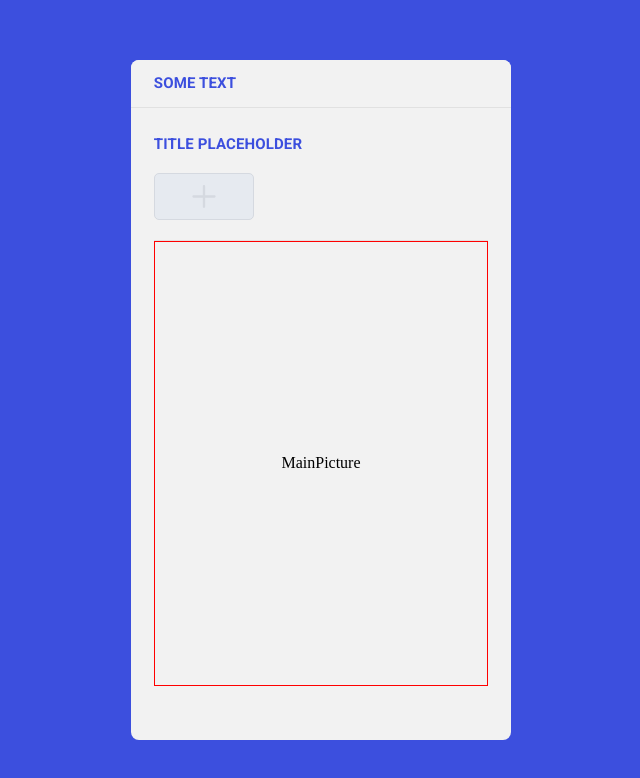
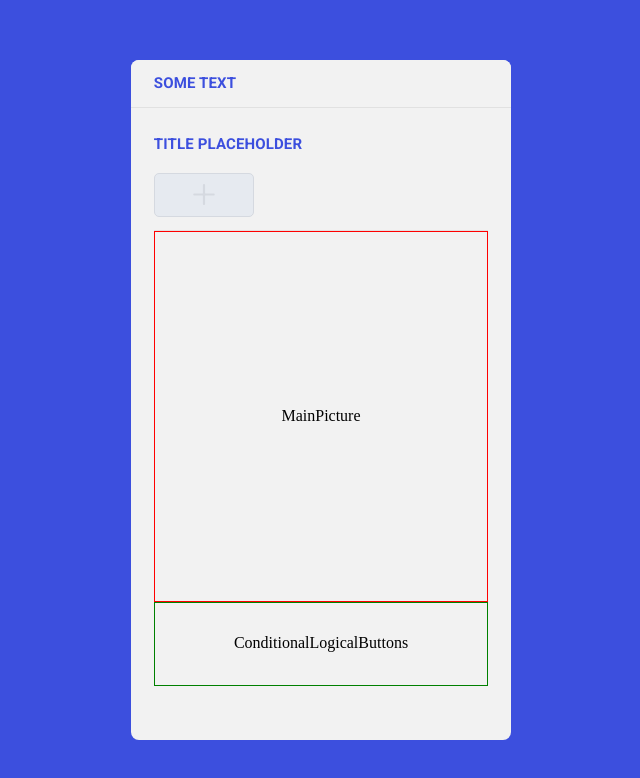
Before and after one commit to dszyszek/image-approval-app, a React app: page / in a window 1280 px wide. Shown: the top 778 px of the page, without its empty margins (319-959 px from the left). Built offline with nearby package versions, Linux system fonts and the light colour scheme.

Commit message:
Use ConditionalLogicalButtons + change ApprovePictures' box heights

```diff
--- a/src/molecules/Header/Header.js
+++ b/src/molecules/Header/Header.js
@@ -1,16 +1,16 @@
 import React from "react";
 import PropTypes from "prop-types";
 
-import defaultStyles, { HeaderWrapperFactory } from "./styles";
+import defaultStyles from "./styles";
 import { Text } from "../../atoms";
-import { merge } from "../../utils";
+import { merge, wrapperFactory } from "../../utils";
 
 const Header = ({ styles, headerText }) => {
   const { wrapper: wrapperStyles, text: textStyles } = merge(
     defaultStyles,
     styles,
   );
-  const HeaderWrapper = HeaderWrapperFactory(wrapperStyles);
+  const HeaderWrapper = wrapperFactory(wrapperStyles);
 
   return (
     <HeaderWrapper>
--- a/src/molecules/Header/styles.js
+++ b/src/molecules/Header/styles.js
@@ -1,6 +1,3 @@
-import styled from "styled-components";
-import { Box } from "@material-ui/core";
-
 const defaultStyles = {
   wrapper: {
     width: "100%",
@@ -10,6 +7,4 @@ const defaultStyles = {
   text: {},
 };
 
-export const HeaderWrapperFactory = (styles) => styled(Box)({ ...styles });
-
 export default defaultStyles;
--- a/src/molecules/LabeledThumbnailSlider/LabeledThumbnailSlider.js
+++ b/src/molecules/LabeledThumbnailSlider/LabeledThumbnailSlider.js
@@ -1,10 +1,10 @@
 import React from "react";
 import PropTypes from "prop-types";
 
-import defaultStyles, { wrapperFactory, defaultImageStyles } from "./styles";
+import defaultStyles, { defaultImageStyles } from "./styles";
 import { Text, Image } from "../../atoms";
 import { PicturesCarousel } from "..";
-import { merge } from "../../utils";
+import { merge, wrapperFactory } from "../../utils";
 
 const LabeledThumbnailSlider = ({ styles, approvedPicturesTitle, images }) => {
   const {
--- a/src/molecules/LabeledThumbnailSlider/styles.js
+++ b/src/molecules/LabeledThumbnailSlider/styles.js
@@ -1,6 +1,3 @@
-import styled from "styled-components";
-import { Box } from "@material-ui/core";
-
 const defaultStyles = {
   wrapper: {
     width: "100%",
@@ -22,9 +19,4 @@ export const defaultImageStyles = {
   img: { width: "50%", height: "50%", fill: "#d5d9e0" },
 };
 
-export const wrapperFactory = (styles) =>
-  styled(Box)({
-    ...styles,
-  });
-
 export default defaultStyles;
--- a/src/molecules/MainPicture/MainPicture.js
+++ b/src/molecules/MainPicture/MainPicture.js
@@ -2,12 +2,13 @@ import React from "react";
 import PropTypes from "prop-types";
 
 import defaultStyles from "./styles";
-import { merge } from "../../utils";
+import { merge, wrapperFactory } from "../../utils";
 
 const MainPicture = ({ styles }) => {
   const { wrapper: wrapperStyles } = merge(defaultStyles, styles);
+  const Wrapper = wrapperFactory(wrapperStyles);
 
-  return <div style={wrapperStyles}>MainPicture</div>;
+  return <Wrapper>MainPicture</Wrapper>;
 };
 
 MainPicture.defaultProps = {
--- a/src/molecules/index.js
+++ b/src/molecules/index.js
@@ -2,3 +2,4 @@ export { Header } from "./Header";
 export { PicturesCarousel } from "../atoms/PicturesCarousel";
 export { LabeledThumbnailSlider } from "./LabeledThumbnailSlider";
 export { MainPicture } from "./MainPicture";
+export { ConditionalLogicalButtons } from "./ConditionalLogicalButtons";
--- a/src/organisms/ApprovePictures/AprovePictures.js
+++ b/src/organisms/ApprovePictures/AprovePictures.js
@@ -1,16 +1,22 @@
 import React from "react";
 import PropTypes from "prop-types";
 
-import defaultStyles, { wrapperFactory } from "./styles";
-import { LabeledThumbnailSlider, MainPicture } from "../../molecules";
-import { toUpperCase, merge } from "../../utils";
+import defaultStyles from "./styles";
+import {
+  LabeledThumbnailSlider,
+  MainPicture,
+  ConditionalLogicalButtons,
+} from "../../molecules";
+import { toUpperCase, merge, wrapperFactory } from "../../utils";
 import { DEFAULT_TITLE } from "./constants";
 
 const ApprovePictures = ({ styles, title, carouselImages }) => {
-  const { wrapper: wrapperStyles, carousel: carouselStyles } = merge(
-    defaultStyles,
-    styles,
-  );
+  const {
+    wrapper: wrapperStyles,
+    carousel: carouselStyles,
+    mainPicture: mainPictureStyles,
+    conditionalLogicalButtons: conditionalLogicalButtonsStyles,
+  } = merge(defaultStyles, styles);
   const Wrapper = wrapperFactory(wrapperStyles);
 
   const approvedPicturesTitle = toUpperCase(title);
@@ -22,7 +28,8 @@ const ApprovePictures = ({ styles, title, carouselImages }) => {
         approvedPicturesTitle={approvedPicturesTitle}
         images={carouselImages}
       />
-      <MainPicture />
+      <MainPicture styles={mainPictureStyles} />
+      <ConditionalLogicalButtons styles={conditionalLogicalButtonsStyles} />
     </Wrapper>
   );
 };
@@ -36,6 +43,8 @@ ApprovePictures.propTypes = {
   styles: PropTypes.shape({
     wrapper: PropTypes.objectOf(PropTypes.string),
     carouselStyles: PropTypes.objectOf(PropTypes.string),
+    mainPicture: PropTypes.objectOf(PropTypes.string),
+    conditionalLogicalButtons: PropTypes.objectOf(PropTypes.string),
   }),
   title: PropTypes.string,
   carouselImages: PropTypes.arrayOf(PropTypes.arrayOf(PropTypes.string)),
--- a/src/organisms/ApprovePictures/styles.js
+++ b/src/organisms/ApprovePictures/styles.js
@@ -1,6 +1,3 @@
-import styled from "styled-components";
-import { Box } from "@material-ui/core";
-
 const defaultStyles = {
   wrapper: {
     width: "100%",
@@ -11,9 +8,4 @@ const defaultStyles = {
   },
 };
 
-export const wrapperFactory = (styles) =>
-  styled(Box)({
-    ...styles,
-  });
-
 export default defaultStyles;
--- a/src/templates/PictureTemplate/styles.js
+++ b/src/templates/PictureTemplate/styles.js
@@ -57,9 +57,8 @@ export const approvePicturesStylesFactory = (theme) => ({
   carousel: {
     wrapper: {
       borderBottom: `1px solid ${theme.custom.border.lightGrey}`,
-      // 100% - margin for each side
       width: "100%",
-      height: "30%",
+      flex: 0.75,
       display: "flex",
       flexDirection: "column",
       alignItems: "center",
@@ -84,6 +83,16 @@ export const approvePicturesStylesFactory = (theme) => ({
       alignItems: "center",
     },
   },
+  mainPicture: {
+    wrapper: {
+      flex: 2.25,
+    },
+  },
+  conditionalLogicalButtons: {
+    wrapper: {
+      flex: 0.5,
+    },
+  },
 });
 
 export const MainBox = withTheme(styled(Box)`
--- a/src/utils/index.js
+++ b/src/utils/index.js
@@ -1,3 +1,4 @@
 export * from "./text";
 export * from "./ds";
 export * from "./number";
+export * from "./styles";
--- /dev/null
+++ b/src/utils/styles.js
@@ -0,0 +1,7 @@
+import styled from "styled-components";
+import Box from "@material-ui/core/Box";
+
+export const wrapperFactory = (styles) =>
+  styled(Box)({
+    ...styles,
+  });
```
